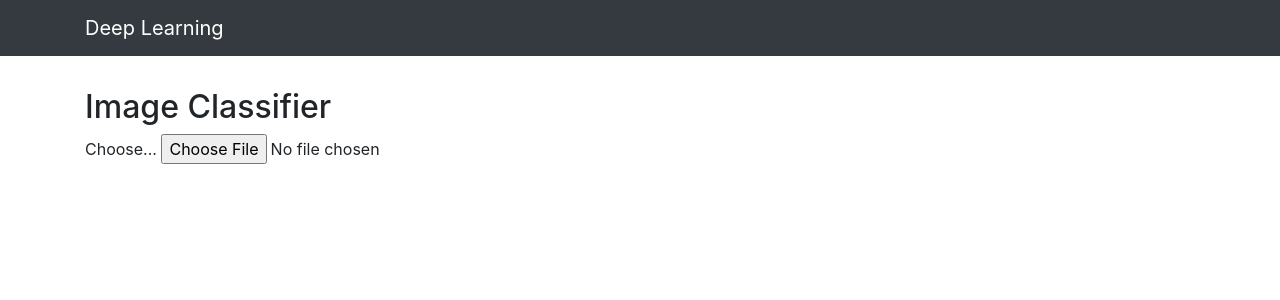
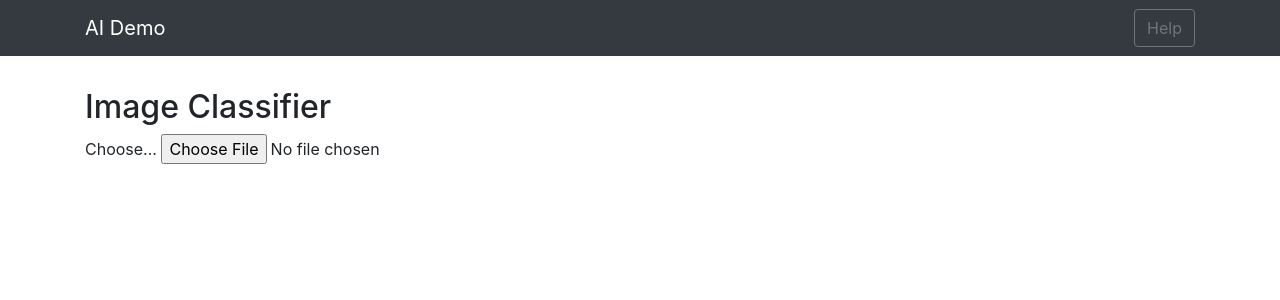
Before and after one commit to MonashUmapathy/Heroku_Deployment_image_classification, a Flask app: page / in a window 1280 px wide. Shown: the top 300 px of the page. Run offline with Flask 2, Linux system fonts and the light colour scheme; some libraries are stand-ins or nearby versions.

Commit message:
Update base.html

```diff
--- a/templates/base.html
+++ b/templates/base.html
@@ -1,44 +1,31 @@
-<!DOCTYPE html>
-<html lang="en" dir="ltr">
-  <head>
-    <meta charset="utf-8">
-    <title></title>
+<html lang="en">
+
+<head>
+    <meta charset="UTF-8">
     <meta name="viewport" content="width=device-width, initial-scale=1.0">
     <meta http-equiv="X-UA-Compatible" content="ie=edge">
-
+    <title>AI Demo</title>
     <link href="https://cdn.bootcss.com/bootstrap/4.0.0/css/bootstrap.min.css" rel="stylesheet">
-
     <script src="https://cdn.bootcss.com/popper.js/1.12.9/umd/popper.min.js"></script>
     <script src="https://cdn.bootcss.com/jquery/3.3.1/jquery.min.js"></script>
     <script src="https://cdn.bootcss.com/bootstrap/4.0.0/js/bootstrap.min.js"></script>
-    <link
-    rel="stylesheet"
-    href="https://cdnjs.cloudflare.com/ajax/libs/animate.css/4.0.0/animate.min.css"
-  />
+    <link href="{{ url_for('static', filename='css/main.css') }}" rel="stylesheet">
+</head>
 
-   <link href="{{ url_for('static', filename='css/main.css') }}" rel="stylesheet">
-     <!-- <link href="{{ url_for('static', filename='css/main.css') }}" rel="stylesheet">      -->
-
-  </head>
-  <body>
-
+<body>
     <nav class="navbar navbar-dark bg-dark">
         <div class="container">
-            <a class="navbar-brand" href="#">Deep Learning </a>
-            <!--<button class="btn btn-outline-secondary my-2 my-sm-0" type="submit">Help</button>-->
+            <a class="navbar-brand" href="#">AI Demo</a>
+            <button class="btn btn-outline-secondary my-2 my-sm-0" type="submit">Help</button>
         </div>
     </nav>
     <div class="container">
         <div id="content" style="margin-top:2em">{% block content %}{% endblock %}</div>
     </div>
+</body>
 
+<footer>
+    <script src="{{ url_for('static', filename='js/main.js') }}" type="text/javascript"></script>
+</footer>
 
-
-
-  </body>
-
-
-  <footer>
-    <script src="{{ url_for('static', filename='main.js') }}" type="text/javascript"></script>
-</footer>
 </html>
```
